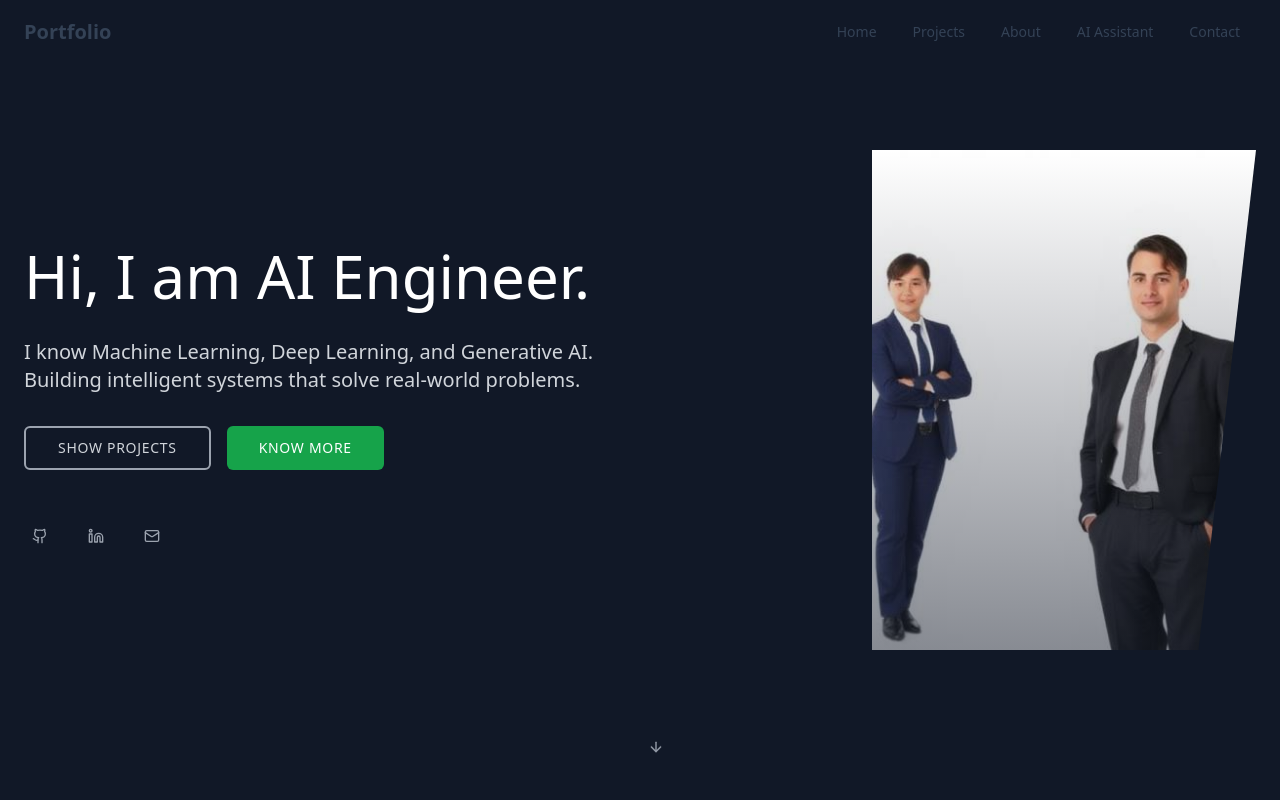
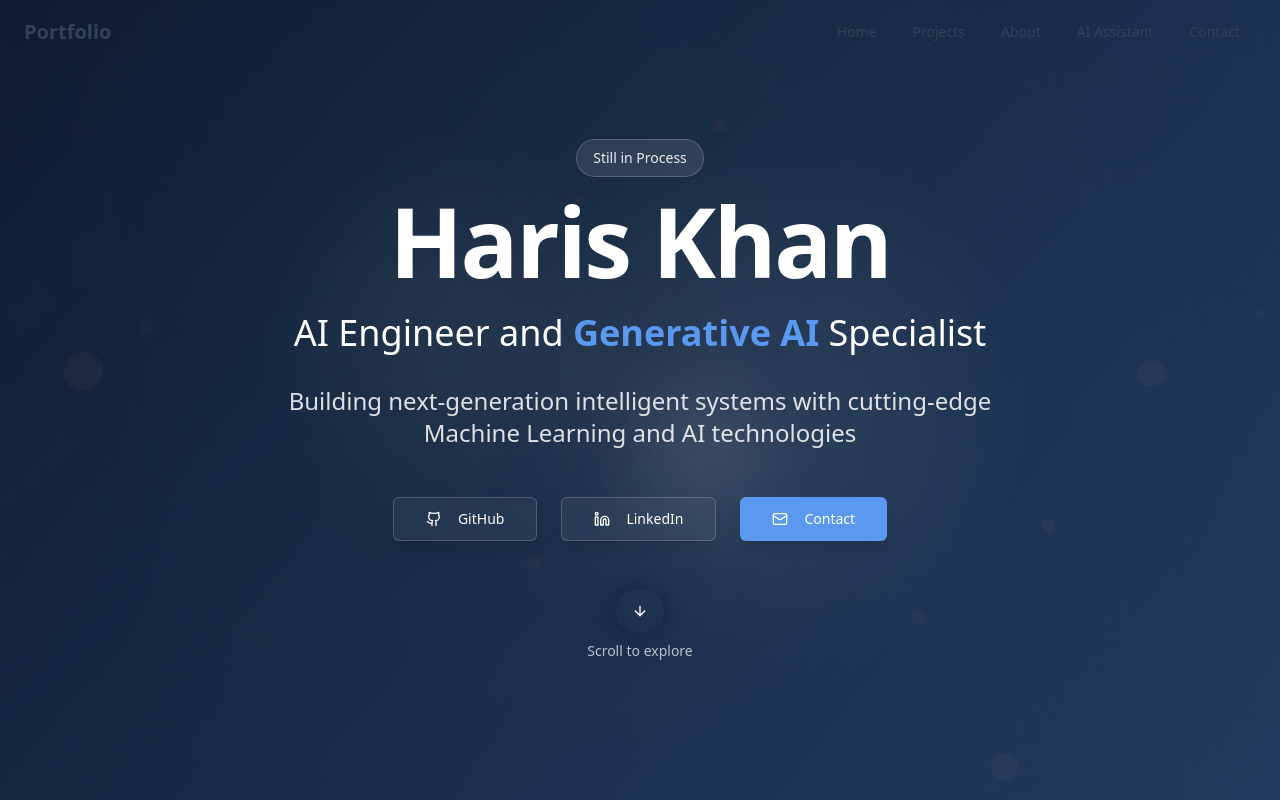
Before and after one commit to hamsharry530-dev/deep-blue-dev-folio, a React (Vite) app: page / in a window 1280 px wide. Shown: the top 800 px of the page. Built offline with nearby package versions, Linux system fonts and the light colour scheme.

Commit message:
Reverted to commit 596ff8c3d2b82d8c5943e66d5ad60eeded48f9bd

```diff
--- a/src/components/AIAssistant.tsx
+++ b/src/components/AIAssistant.tsx
@@ -25,8 +25,7 @@ const AIAssistant = () => {
   const [isLoading, setIsLoading] = useState(false);
   const scrollAreaRef = useRef<HTMLDivElement>(null);
 
-const API_BASE_URL = 'https://hamsharryy-bus.hf.space';
-
+  const API_BASE_URL = 'https://huggingface.co/spaces/hamsharryy';
   useEffect(() => {
     scrollToBottom();
   }, [messages]);
--- a/src/components/Hero.tsx
+++ b/src/components/Hero.tsx
@@ -1,6 +1,6 @@
 import { Button } from "@/components/ui/button";
 import { ArrowDown, Github, Linkedin, Mail } from "lucide-react";
-import heroPortrait from "@/assets/hero-portrait.jpg";
+import heroBg from "@/assets/hero-bg.jpg";
 
 const Hero = () => {
   const scrollToProjects = () => {
@@ -20,100 +20,90 @@ const Hero = () => {
   };
 
   return (
-    <section className="relative min-h-screen bg-gray-900 overflow-hidden">
+    <section className="relative min-h-screen flex items-center justify-center overflow-hidden bg-gradient-hero">
+      {/* Background Image */}
+      <div
+        className="absolute inset-0 bg-cover bg-center bg-no-repeat opacity-5"
+        style={{ backgroundImage: `url(${heroBg})` }}
+      />
+
+      {/* Professional overlay */}
+      <div className="absolute inset-0 bg-gradient-to-b from-transparent via-primary/5 to-primary/10"></div>
+
+      {/* Animated Background Elements */}
+      <div className="absolute inset-0 overflow-hidden">
+        <div className="absolute top-1/4 left-1/4 w-64 h-64 bg-white/5 rounded-full blur-3xl animate-float"></div>
+        <div className="absolute bottom-1/4 right-1/4 w-96 h-96 bg-white/5 rounded-full blur-3xl animate-float" style={{ animationDelay: '2s' }}></div>
+        <div className="absolute top-1/2 left-1/2 w-32 h-32 bg-white/10 rounded-full blur-2xl animate-float" style={{ animationDelay: '4s' }}></div>
+      </div>
+
       {/* Content */}
-      <div className="relative z-10 min-h-screen flex items-center">
-        <div className="max-w-7xl mx-auto px-6 w-full">
-          <div className="grid grid-cols-1 lg:grid-cols-2 gap-12 items-center">
-
-            {/* Left Content */}
-            <div className="space-y-8">
+      <div className="relative z-10 text-center px-6">
+        <div className="max-w-4xl mx-auto">
           <div className="animate-fade-in">
-                <h1 className="text-4xl md:text-5xl lg:text-6xl font-light text-white mb-6 leading-tight">
-                  Hi, I am <span className="font-medium">AI Engineer.</span>
+            <div className="mb-4">
+              <span className="inline-block px-4 py-2 bg-white/10 backdrop-blur-sm border border-white/20 rounded-full text-white/90 text-sm font-medium">
+                Still in Process
+              </span>
+            </div>
+            <h1 className="text-6xl md:text-8xl font-black text-white mb-6 leading-none tracking-tight">
+              Haris Khan
             </h1>
           </div>
 
           <div className="animate-slide-up" style={{ animationDelay: '0.2s' }}>
-                <p className="text-lg md:text-xl text-gray-300 mb-8 leading-relaxed">
-                  I know Machine Learning, Deep Learning, and Generative AI. Building intelligent systems that solve real-world problems.
+            <h2 className="text-3xl md:text-4xl text-white mb-8 font-light">
+              AI Engineer and <span className="font-semibold text-accent">Generative AI</span> Specialist
+            </h2>
+          </div>
+
+          <div className="animate-slide-up" style={{ animationDelay: '0.4s' }}>
+            <p className="text-xl md:text-2xl text-white/85 mb-12 leading-relaxed max-w-3xl mx-auto">
+              Building next-generation intelligent systems with cutting-edge Machine Learning and AI technologies
             </p>
           </div>
 
-              {/* Buttons */}
-              <div className="flex flex-col sm:flex-row gap-4 animate-scale-in" style={{ animationDelay: '0.4s' }}>
+          {/* Social Links */}
+          <div className="flex flex-col sm:flex-row justify-center items-center space-y-4 sm:space-y-0 sm:space-x-6 mb-12 animate-scale-in" style={{ animationDelay: '0.6s' }}>
             <Button
-                  onClick={scrollToProjects}
+              onClick={openGitHub}
               variant="outline"
               size="lg"
-                  className="bg-transparent border-2 border-gray-400 text-gray-300 hover:bg-gray-400 hover:text-gray-900 transition-all duration-300 px-8 py-3 text-sm font-medium uppercase tracking-wider"
+              className="bg-white/5 border-white/20 text-white hover:bg-white hover:text-primary transition-all duration-500 hover:scale-110 w-full sm:w-auto backdrop-blur-md shadow-lg hover:shadow-xl"
             >
-                  Show Projects
+              <Github className="w-5 h-5 mr-2" />
+              GitHub
+            </Button>
+            <Button
+              onClick={openLinkedIn}
+              variant="outline"
+              size="lg"
+              className="bg-white/5 border-white/20 text-white hover:bg-accent hover:text-white hover:border-accent transition-all duration-500 hover:scale-110 w-full sm:w-auto backdrop-blur-md shadow-lg hover:shadow-xl"
+            >
+              <Linkedin className="w-5 h-5 mr-2" />
+              LinkedIn
             </Button>
             <Button
               onClick={scrollToContact}
               size="lg"
-                  className="bg-green-600 hover:bg-green-700 text-white border-0 transition-all duration-300 px-8 py-3 text-sm font-medium uppercase tracking-wider"
+              className="bg-accent hover:bg-accent/90 text-white border-0 transition-all duration-500 hover:scale-110 w-full sm:w-auto shadow-lg hover:shadow-xl"
             >
-                  Know More
+              <Mail className="w-5 h-5 mr-2" />
+              Contact
             </Button>
           </div>
 
-              {/* Social Links */}
-              <div className="flex gap-6 pt-4 animate-scale-in" style={{ animationDelay: '0.6s' }}>
-                <Button
-                  onClick={openGitHub}
-                  variant="ghost"
-                  size="sm"
-                  className="text-gray-400 hover:text-white p-2"
-                >
-                  <Github className="w-5 h-5" />
-                </Button>
-                <Button
-                  onClick={openLinkedIn}
-                  variant="ghost"
-                  size="sm"
-                  className="text-gray-400 hover:text-white p-2"
-                >
-                  <Linkedin className="w-5 h-5" />
-                </Button>
-                <Button
-                  onClick={scrollToContact}
-                  variant="ghost"
-                  size="sm"
-                  className="text-gray-400 hover:text-white p-2"
-                >
-                  <Mail className="w-5 h-5" />
-                </Button>
-              </div>
-            </div>
-
-            {/* Right Image */}
-            <div className="flex justify-center lg:justify-end animate-fade-in" style={{ animationDelay: '0.3s' }}>
-              <div className="relative">
-                <img
-                  src={heroPortrait}
-                  alt="Haris Khan - AI Engineer"
-                  className="w-80 h-96 lg:w-96 lg:h-[500px] object-cover object-center"
-                  style={{
-                    clipPath: 'polygon(0 0, 100% 0, 85% 100%, 0 100%)'
-                  }}
-                />
-                <div className="absolute inset-0 bg-gradient-to-t from-gray-900/50 to-transparent pointer-events-none"></div>
-              </div>
-            </div>
-          </div>
-
           {/* Scroll Indicator */}
-          <div className="absolute bottom-8 left-1/2 transform -translate-x-1/2 animate-bounce">
+          <div className="animate-scale-in" style={{ animationDelay: '0.8s' }}>
             <Button
               variant="ghost"
-              size="sm"
+              size="lg"
               onClick={scrollToProjects}
-              className="text-gray-400 hover:text-white p-2"
+              className="text-white hover:bg-white/10 animate-pulse-glow rounded-full p-4 transition-all duration-300"
             >
               <ArrowDown className="w-6 h-6" />
             </Button>
+            <p className="text-white/70 text-sm mt-2">Scroll to explore</p>
           </div>
         </div>
       </div>
```
Also changed, not shown: src/assets/hero-portrait.jpg (deleted), src/assets/profile.jpg (deleted). Lines whose indentation alone changed are shown as unchanged.
